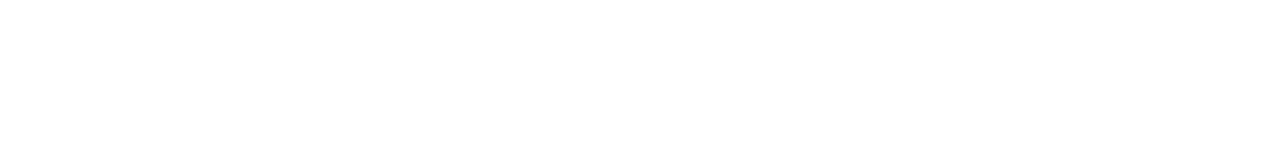
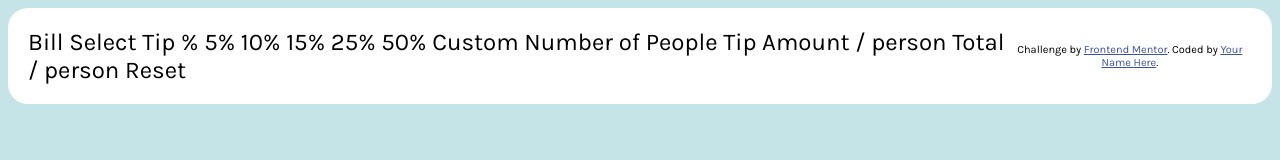
Before and after one commit to VxBarreto/Tip-Calculator, a plain HTML site: page tip-calculator-app-main - Projeto 3/index.html in a window 1280 px wide. Drawn offline with Linux system fonts and the light colour scheme.

Commit message:
Add files via upload
primeiras estruturas e stylesheet

```diff
--- a/tip-calculator-app-main - Projeto 3/index.html
+++ b/tip-calculator-app-main - Projeto 3/index.html
@@ -2,11 +2,40 @@
 <html lang="en">
 <head>
   <meta charset="UTF-8">
-  <meta http-equiv="X-UA-Compatible" content="IE=edge">
-  <meta name="viewport" content="width=device-width, initial-scale=1.0">
-  <title>Document</title>
+  <meta name="viewport" content="width=device-width, initial-scale=1.0"> <!-- displays site properly based on user's device -->
+
+  <link rel="icon" type="image/png" sizes="32x32" href="./images/favicon-32x32.png">
+  <link rel="stylesheet" href="style.css">
+
+  <title>Frontend Mentor | Tip calculator app</title>
 </head>
+
 <body>
+  <section class="painel">
+    Bill
 
+    Select Tip %
+    5%
+    10%
+    15%
+    25%
+    50%
+    Custom
+
+    Number of People
+
+    Tip Amount
+    / person
+
+    Total
+    / person
+
+    Reset
+
+    <div class="attribution">
+      Challenge by <a href="https://www.frontendmentor.io?ref=challenge" target="_blank">Frontend Mentor</a>.
+      Coded by <a href="#">Your Name Here</a>.
+    </div>
+  </section>
 </body>
 </html>
--- /dev/null
+++ b/tip-calculator-app-main - Projeto 3/style.css
@@ -0,0 +1,34 @@
+@import url('https://fonts.googleapis.com/css2?family=Karla:wght@400;700&display=swap');
+
+:root {
+    --strong-cyan: hsl(172, 67%, 45%);
+    --very-dark-cyan: hsl(183, 100%, 15%);
+    --dark-grayish-cyan: hsl(186, 14%, 43%);
+    --grayish-cyan: hsl(184, 14%, 56%);
+    --light-grayish-cyan: hsl(185, 41%, 84%);
+    --very-light-grayish-cyan: hsl(189, 41%, 97%);
+    --white: hsl(0, 0%, 100%);
+}
+
+body {
+    background: var(--light-grayish-cyan);
+    font-size: 1.5rem;
+    font-family: 'Karla', sans-serif;}
+
+.attribution {
+    font-size: 11px;
+    text-align: center;
+}
+
+.attribution a {
+    color: hsl(228, 45%, 44%);
+}
+
+.painel {
+    background: var(--white);
+    border-radius: 1.25rem;
+    padding: 1.25rem;
+    display: flex;
+    justify-content: center;
+    align-items: center;
+}
```
